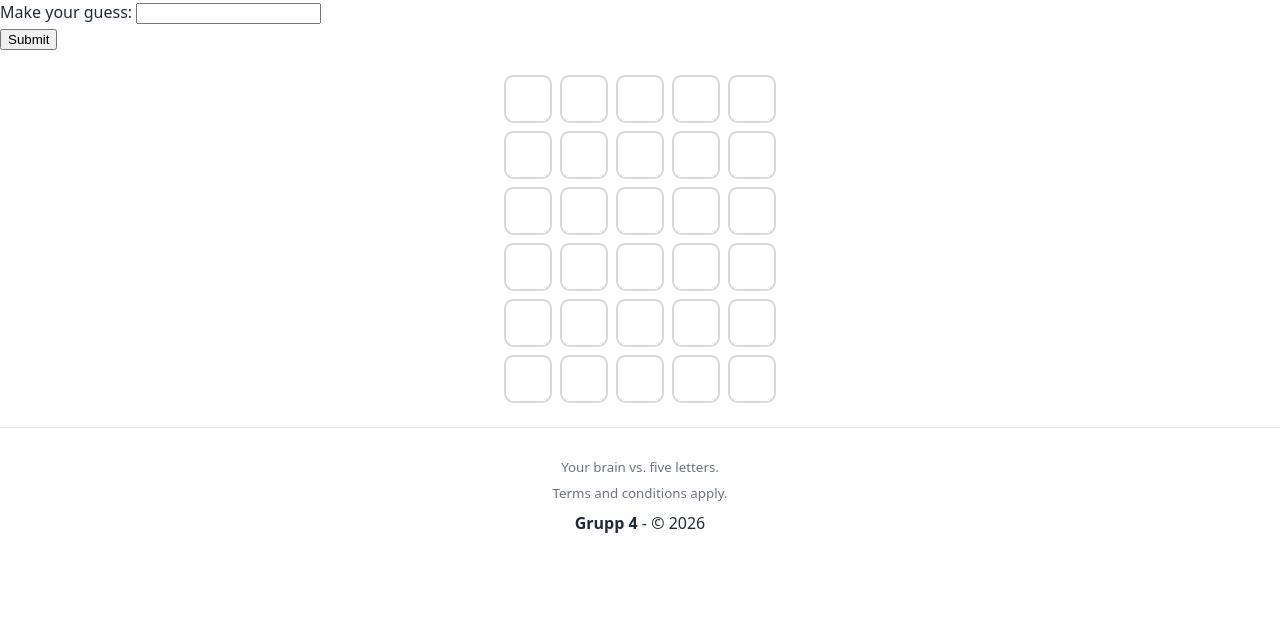
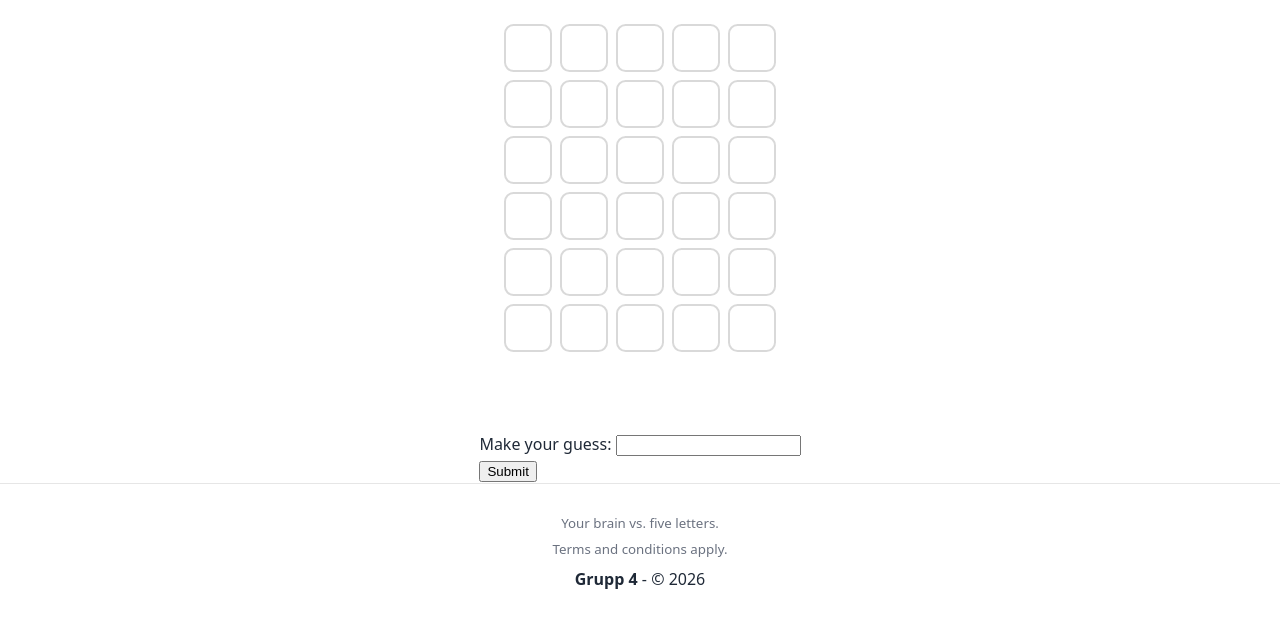
Before and after one commit to PVSPYH-grupp-4/Wordle, a Flask app: page /new_game in a window 1280 px wide. Shown: the part 84-712 px from the top of the page. Run offline with Flask 3, Linux system fonts and the light colour scheme; data comes from the database, SQL or seed files in the repository.

Commit message:
flyttade input field, style:ade den lite, samt satte style på utskrift vid vinst/förlust

```diff
--- a/Templates/new_game.html
+++ b/Templates/new_game.html
@@ -14,41 +14,11 @@
     {% endif %}
   {% endwith %}
 
-  {% if result == "win" %}
-    <div>
-      Congratulations! The correct word was <strong>{{ word.word }}</strong>
-    </div>
-  {% elif result == "lose" %}
-    <div>
-      Too bad! The correct word was: <strong>{{ word.word }}</strong>
-    </div>
-  {% endif %}
+
 
 
   <div>
-   <form action="{{url_for ('guess')}}" method="post">             <!--kanske behöver ändras beroende på vad route funktionen heter -->
-    {{ form.hidden_tag() }}
 
-    <div>
-      <label >Make your guess: </label>
-      {{ form.guess }}
-    </div>
-
-
-    {% if form.guess.errors %}
-
-    <div >
-        {% for error in form.guess.errors %}
-        <p>{{ error }}</p>
-        {% endfor %}
-    </div>
-    {% endif %}
-
-    {{ form.submit }}
-
-
-
-</form>
 
 <table class="guess-grid">
   <tbody>
@@ -74,7 +44,40 @@
 
 </table>
 
+  <div class="announcement-text">
+      {% if result == "win" %}
+      <div class="announcement-text win">
+        Congratulations! The correct word was <strong>{{ word.word }}</strong>
+      </div>
+    {% elif result == "lose" %}
+      <div class="announcement-text lose">
+        Too bad! The correct word was: <strong>{{ word.word }}</strong>
+      </div>
+    {% endif %}
+  </div>
 
+  <div class="guess-form-wrapper">
+    <form action="{{url_for ('guess')}}" method="post">             <!--kanske behöver ändras beroende på vad route funktionen heter -->
+        {{ form.hidden_tag() }}
+
+        <div>
+          <label >Make your guess: </label>
+          {{ form.guess }}
+        </div>
+
+
+        {% if form.guess.errors %}
+
+        <div >
+            {% for error in form.guess.errors %}
+            <p>{{ error }}</p>
+            {% endfor %}
+        </div>
+        {% endif %}
+
+        {{ form.submit }}
+    </form>
+  </div>
 
 </div>
 
--- a/static/style.css
+++ b/static/style.css
@@ -193,3 +193,30 @@ footer small{
 .tile--partial { background: #f59e0b; color: #111; }
 .tile--wrong   { background: #6b7280; color: #fff; }
 .tile--empty   { background: transparent; }
+
+.guess-form-wrapper {
+  display: flex;
+  justify-content: center;
+  margin-top: 1.5rem;
+  align-items: center;
+  gap: 0.75rem;
+}
+
+.announcement-text {
+  text-align: center;
+  padding: 1rem 1.5rem;
+  margin-bottom: 1rem;
+  border-radius: 8px;
+  font-weight: bold;
+  font-size: 1.1rem;
+}
+
+.announcement-text.win {
+  background: #d1fae5;
+  color: #065f46;
+}
+
+.announcement-text.lose {
+  background: #fee2e2;
+  color: #991b1b;
+}
```
